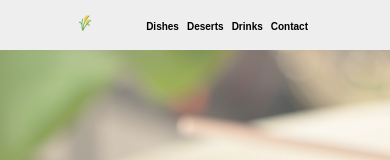
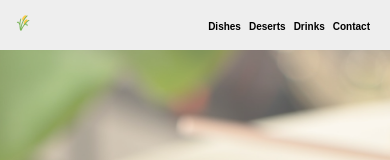
Before and after one commit to liuhaiwei-2021/vegan-restaurant-react, a React (Create React App) app: page / in a window 390 px wide. Shown: the top 160 px of the page. Built offline with nearby package versions, Linux system fonts and the light colour scheme.

Commit message:
adjust navigation mediea query

```diff
--- a/src/styles/Navigation.css
+++ b/src/styles/Navigation.css
@@ -81,6 +81,7 @@ a:active {
     padding: 8px 0;
   }
   .nav-container {
-    width: 60%;
+    width: 100%;
+    padding: 0 16px;
   }
 }
```
